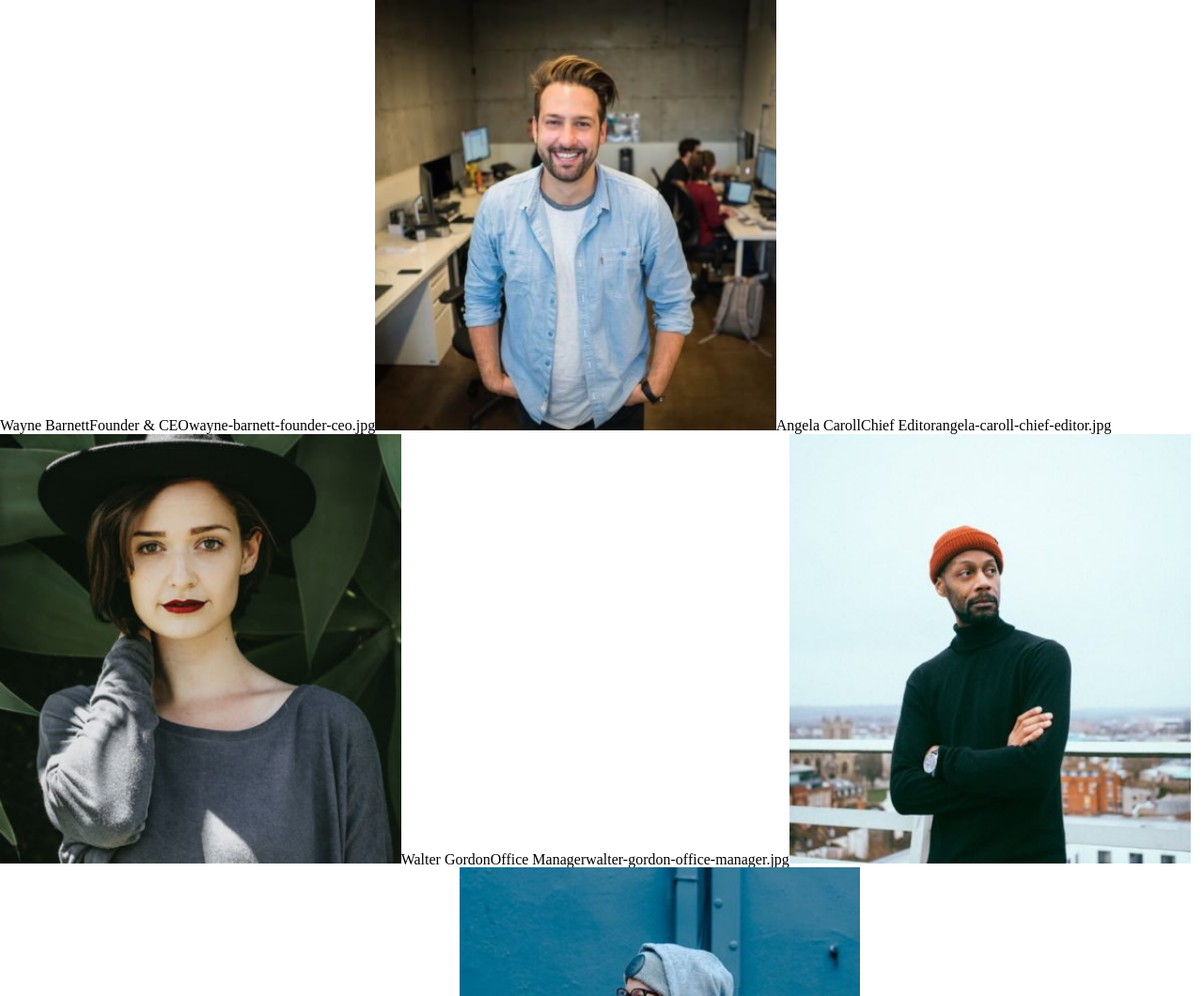
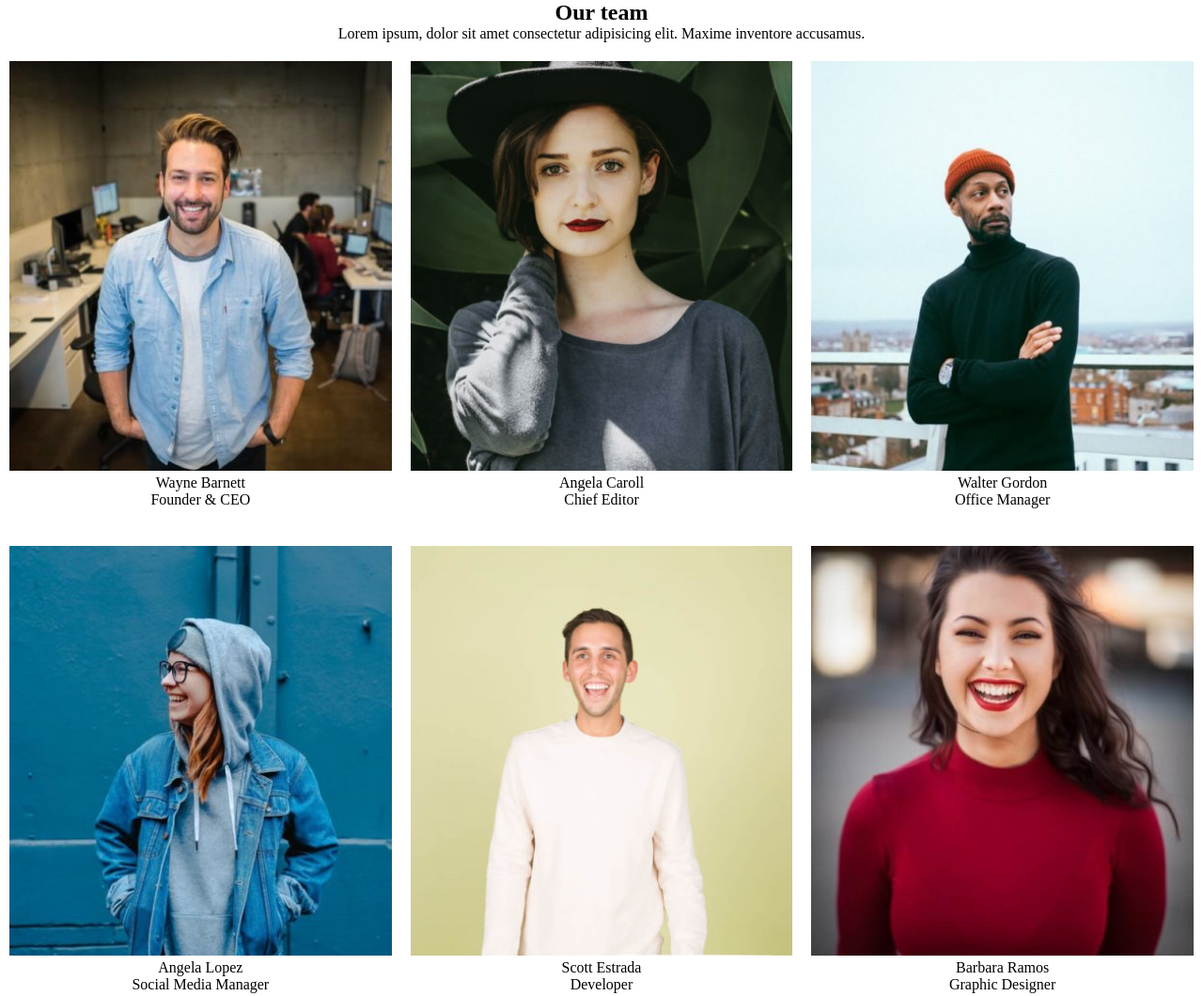
Before and after one commit to giuliabruno05/js-our-team, a plain HTML site: page index.html in a window 1280 px wide. Shown: the top 1060 px of the page at 94% size. Drawn offline with Linux system fonts and the light colour scheme.

Commit message:
bonus layout card

```diff
--- a/css/style.css
+++ b/css/style.css
@@ -3,10 +3,22 @@
     margin: 0;
     box-sizing: border-box;
 }
-main{
+#container{
+    text-align: center;
+}
+#teamItem{
+    display:flex ;
     margin: 0 auto;
+    flex-wrap: wrap;
+
+
+
+}
+.card{
+    width: calc(100% / 3 - 20px);
+    margin: 20px 10px;
 
 }
 img{
-    width: calc(100% / 3);
+    width: 100%;
 }
--- a/index.html
+++ b/index.html
@@ -9,7 +9,13 @@
 </head>
 <body>
     <main>
-        <p id="teamItem"></p>
+
+        <div id="container">
+            <h2>Our team</h2>
+            <p>Lorem ipsum, dolor sit amet consectetur adipisicing elit. Maxime inventore accusamus.</p>
+            <div id="teamItem"></div>
+        </div>
+
 
     </main>
 
--- a/js/main.js
+++ b/js/main.js
@@ -42,13 +42,19 @@ const Team = [
 const item = document.getElementById("teamItem");
     for (let i = 0 ; i < Team.length; i++) {
         let partner = Team[i];
-        // console.log(membro);
 
-        for (let chiaveItem in partner) {
-            item.innerHTML += partner[chiaveItem];
-            console.log(partner[chiaveItem]);
-        }
-        item.innerHTML +=`<img src="../img/${partner.foto}">`
+
+        // mi creo delle costanti per creare le card
+        const nomePartner = partner.nome ;
+        const ruoloPartner = partner.ruolo;
+        const fotoPartner = partner.foto;
+
+        const elCard = `<div class="card">
+                        <img src="img/${partner.foto}" class="foto">
+                        <div class="name-partner">${partner.nome}</div>
+                        <div class="name-partner">${partner.ruolo}</div>
+                        </div>`
+
+
+        item.innerHTML += elCard;
     }
-
-//MILESTONE 3
```
